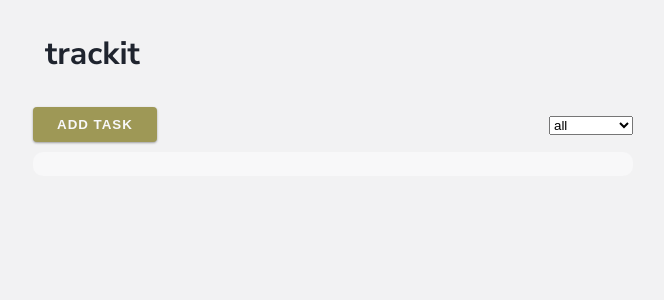
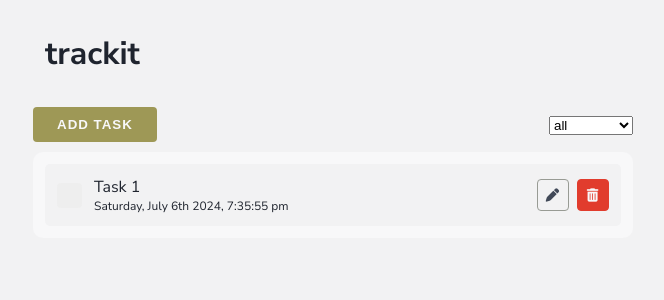
Before and after one commit to karinaluz1/trackit-client, a React (Create React App) app: page / in a window 1280 px wide. Shown: the top 300 px of the page, without its empty margins (307-971 px from the left). Built offline with nearby package versions, Linux system fonts and the light colour scheme.

Commit message:
feat: add color to edit/delete buttons

```diff
--- a/src/App.jsx
+++ b/src/App.jsx
@@ -9,7 +9,11 @@ import { useState } from 'react';
 
 function App() {
   const [addTaskModalVisible, setAddTaskModalVisible] = useState(false)
-  const cards = []
+  const cards = [{
+    title: 'Task 1',
+    date: new Date(),
+    complete: false
+  }]
 
   const handleAddTaskClick = () => {
     setAddTaskModalVisible(true)
@@ -21,7 +25,7 @@ function App() {
       <Header />
       <main>
         <header className='container-header'>
-          <Button text='Add Task' type="primary" onClick={handleAddTaskClick} />
+          <Button content='Add Task' type="primary" onClick={handleAddTaskClick} />
           <div className="custom-select">
             <select>
               <option selected>all</option>
--- a/src/App.scss
+++ b/src/App.scss
@@ -35,13 +35,6 @@ main {
 .card-buttons {
   display: flex;
   gap: 8px;
-}
-
-.card-buttons button {
-  line-height: 24px;
-  width: 25px;
-  border-radius: 4px;
-  cursor: pointer;
 }
 
 .card-label {
--- a/src/_variables.scss
+++ b/src/_variables.scss
@@ -6,11 +6,18 @@ $bg: #f2f2f3;
 $w: #f8f8f9;
 $b: #1f242e;
 
+$b-l: #414958;
+
 $modal-backdrop: rgba(31, 36, 46, 0.2);
+
+$error: #e13c2d;
+$error-dark: #cb3629;
+$error-light: #e45042;
 
 $primary-light: #bbb789;
 $primary-dark: #8e894d;
 
+$grey-xl: #e6e6e6;
 $grey-light: #dbddda;
 $grey-dark: #989b94;
 
--- a/src/components/button/button.jsx
+++ b/src/components/button/button.jsx
@@ -2,8 +2,8 @@ import Styles from './button.module.scss'
 
 const Button = (props) => {
   return(
-    <button className={[Styles.button, Styles[props.type]].join(' ')} onClick={props.onClick}>
-      { props.text }
+    <button className={[Styles.button, Styles[props.type], props.icon ? Styles.icon : ""].join(' ')} onClick={props.onClick}>
+      { props.content }
     </button>
   )
 }
--- a/src/components/button/button.module.scss
+++ b/src/components/button/button.module.scss
@@ -1,6 +1,15 @@
 @use '../../variables';
 
+.icon {
+  padding: 0;
+  max-height: 32px;
+  line-height: 32px;
+  width: 32px;
+  max-width: 32px;
+}
+
 .primary {
+  border: variables.$primary;
   background-color: variables.$primary;
   color: variables.$w;
   &:hover {
@@ -9,10 +18,19 @@
 }
 
 .secondary {
-  outline: 1px solid variables.$grey-dark;
-  color: variables.$grey-dark;
+  border: 1px solid variables.$grey-dark;
+  color: variables.$b-l;
   &:hover {
-    background-color: variables.$grey-light;
+    background-color: variables.$grey-xl;
   }
 
 }
+
+.error {
+  border: 1px solid variables.$error;
+  background-color: variables.$error;
+  color: variables.$w;
+  &:hover {
+    background-color: variables.$error-dark;
+  }
+}
--- a/src/components/card/card.jsx
+++ b/src/components/card/card.jsx
@@ -1,4 +1,6 @@
+import moment from 'moment';
 import Styles from './card.module.scss'
+import Button from '../button/button';
 
 function Card(props) {
   return (
@@ -9,13 +11,13 @@ function Card(props) {
           <div className="checkbox"></div>
           <div className='card-title'>
             <span>{props.title}</span>
-            <span className='card-date'>{props.date}</span>
+            <span className='card-date'>{moment().format("dddd, MMMM Do YYYY, h:mm:ss a")}</span>
           </div>
         </label>
       </div>
       <div className='card-buttons'>
-        <button><i className="fa-solid fa-pen"></i></button>
-        <button><i className="fa-solid fa-trash-can"></i></button>
+      <Button content={<i className="fa-solid fa-pen"></i>} icon={true} type="secondary" />
+        <Button content={<i className="fa-solid fa-trash-can"></i>} icon={true} type="error" />
       </div>
     </div>
   )
--- a/src/components/modal/modal.jsx
+++ b/src/components/modal/modal.jsx
@@ -21,7 +21,7 @@ const Modal = (props) => {
             </p>
             </div>
             <div className={Styles.modalFooter}>
-              <Button text='Close' type='secondary' onClick={handleCloseClick} />
+              <Button content='Close' type='secondary' onClick={handleCloseClick} />
             </div>
           </div>
         </div>
--- a/src/index.scss
+++ b/src/index.scss
@@ -29,7 +29,6 @@ button {
   letter-spacing: 1px;
   border-radius: 4px;
   font-weight: 700;
-  box-shadow: rgba(0, 0, 0, 0.12) 0px 1px 3px, rgba(0, 0, 0, 0.24) 0px 1px 2px;
   cursor: pointer;
   transition: 250ms linear background-color;
   &:hover {
```
